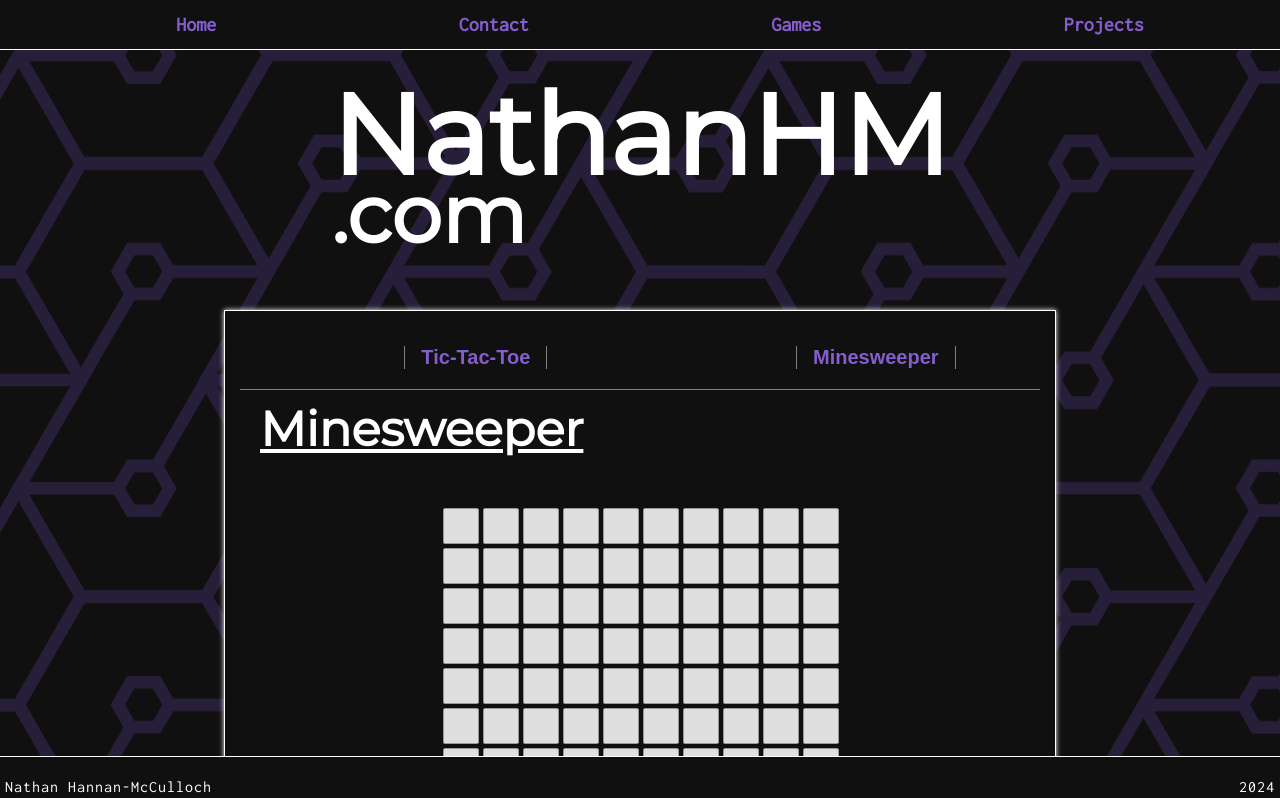
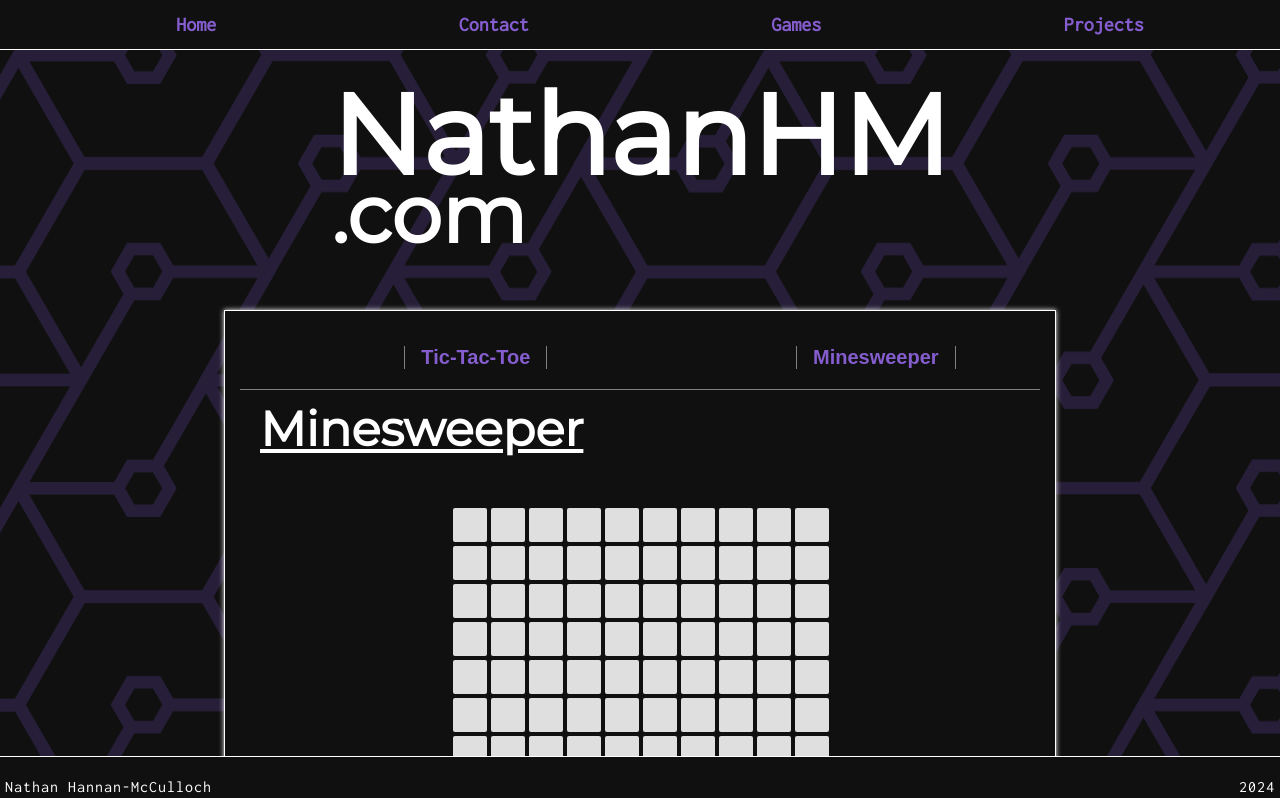
Before and after one commit to NathanHM/react-portfolio, a React (Create React App) app: page /games/minesweeper in a window 1280 px wide. Shown: the top 798 px of the page. Built offline with nearby package versions, Linux system fonts and the light colour scheme.

Commit message:
chore: Update cell styling in Minesweeper and Tic Tac Toe games

```diff
--- a/src/components/games/minesweeper/Minesweeper.module.css
+++ b/src/components/games/minesweeper/Minesweeper.module.css
@@ -7,8 +7,8 @@
 }
 
 .button {
-  height: 38px;
-  width: 38px;
+  height: 36px;
+  width: 36px;
   border: 1px solid #10101000;
   display: flex;
   justify-content: center;
@@ -18,7 +18,6 @@
 .square {
   background: #dfdfdf;
   color: black;
-  border: 1px solid #999;
   border-radius: 0.125rem;
   font-size: 24px;
   font-weight: bold;
--- a/src/components/games/ticTacToe/TicTacToe.module.css
+++ b/src/components/games/ticTacToe/TicTacToe.module.css
@@ -7,8 +7,8 @@
 }
 
 .button {
-  height: 38px;
-  width: 38px;
+  height: 36px;
+  width: 36px;
   border: 1px solid #10101000;
   display: flex;
   justify-content: center;
@@ -18,7 +18,6 @@
 .square {
   background: #dfdfdf;
   color: black;
-  border: 1px solid #999;
   border-radius: 0.125rem;
   font-size: 24px;
   font-weight: bold;
```
